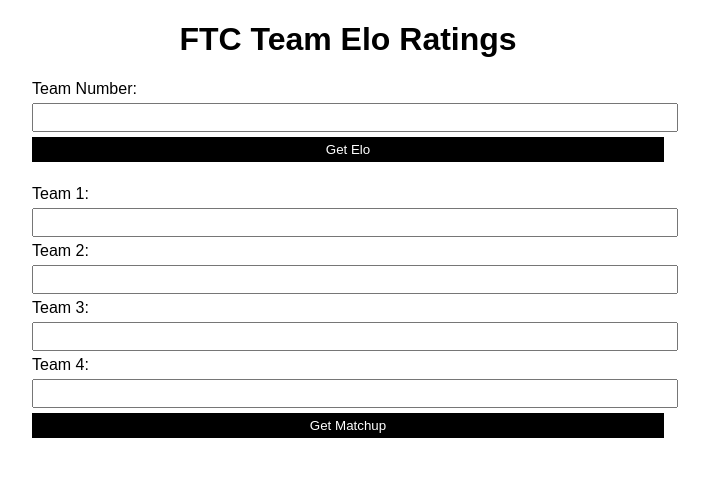
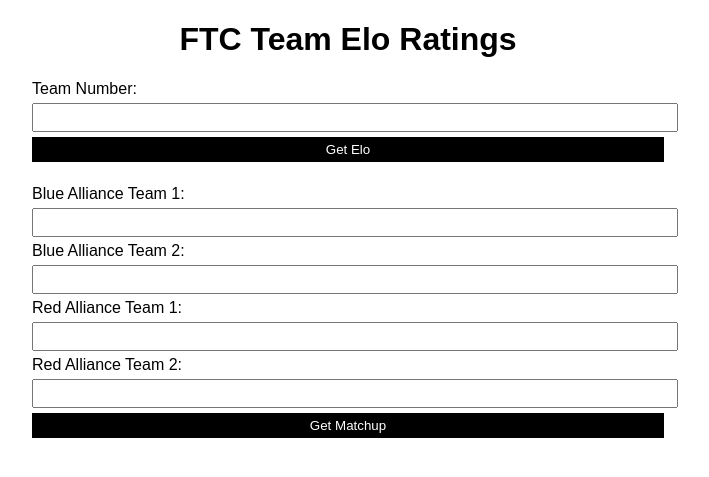
Before and after one commit to BlueMoon73/ftc-elo, a Flask app: page / in a window 1280 px wide. Shown: the top 477 px of the page, without its empty margins (292-1001 px from the left). Run offline with Flask 3, Linux system fonts and the light colour scheme.

Commit message:
Improved URL Structure

```diff
--- a/api/index.py
+++ b/api/index.py
@@ -5,27 +5,20 @@
 
 app = Flask(__name__)
 
-
-
 @app.route('/')
 def home():
     return render_template('page.html')
 
-@app.route('/elo/<teamnum>')
+@app.route('/elo/?teamnumber=<teamnum>')
 def elo(teamnum):
-    # Process the query parameter here
     rating = main.getAvgElo(int(teamnum))
     return str(int(teamnum)) + " rating: " + str(rating)
 
-
-@app.route('/matchup/<team1>&<team2>/<team3>&<team4>')
+@app.route('/matchup/?team1=<team1>&team2=<team2>&team3=<team3>&team4=<team4>')
 def matchup(team1, team2, team3, team4):
-    # Process the query parameter here
     predictions = main.predictMatches(int(team1), int(team2), int(team3), int(team4))
 
     ret = str(team1) + " and " + str(team2) + " (" + str(round(predictions[-2] * 100, 2)) + "%)"
     ret += " vs. "
     ret += str(team3) + " and " + str(team4) + " (" + str(round(predictions[-1] * 100, 2)) + "%)"
     return ret
-# return (str(int(team1)) + " and "  + str(int(team2)) + " ("+  predictions[-2] + ")"
-#         + "vs. " + str(int(team3)) + " and "  + str(int(team4)) + " ("+  predictions[-1] + ")")
--- a/api/templates/page.html
+++ b/api/templates/page.html
@@ -8,22 +8,22 @@
   <h1>FTC Team Elo Ratings</h1>
 
   <form action="/elo/" method="get">
-    <label for="x">Team Number:</label>
-    <input type="text" id="x" name="asdf">
+    <label for="teamnum">Team Number:</label>
+    <input type="text" id="teamnum" name="teamnumber">
     <input type="submit" value="Get Elo">
   </form>
 
   <br>
 
   <form action="/matchup" method="get">
-    <label for="team1">Team 1:</label>
+    <label for="team1">Blue Alliance Team 1:</label>
     <input type="text" id="team1" name="team1">
-    <label for="team2">Team 2:</label>
+    <label for="team2"> Blue Alliance Team 2:</label>
     <input type="text" id="team2" name="team2">
     <br>
-    <label for="team3">Team 3:</label>
+    <label for="team3">Red Alliance Team 1:</label>
     <input type="text" id="team3" name="team3">
-    <label for="team4">Team 4:</label>
+    <label for="team4">Red Alliance Team 2:</label>
     <input type="text" id="team4" name="team4">
     <input type="submit" value="Get Matchup">
   </form>
```
